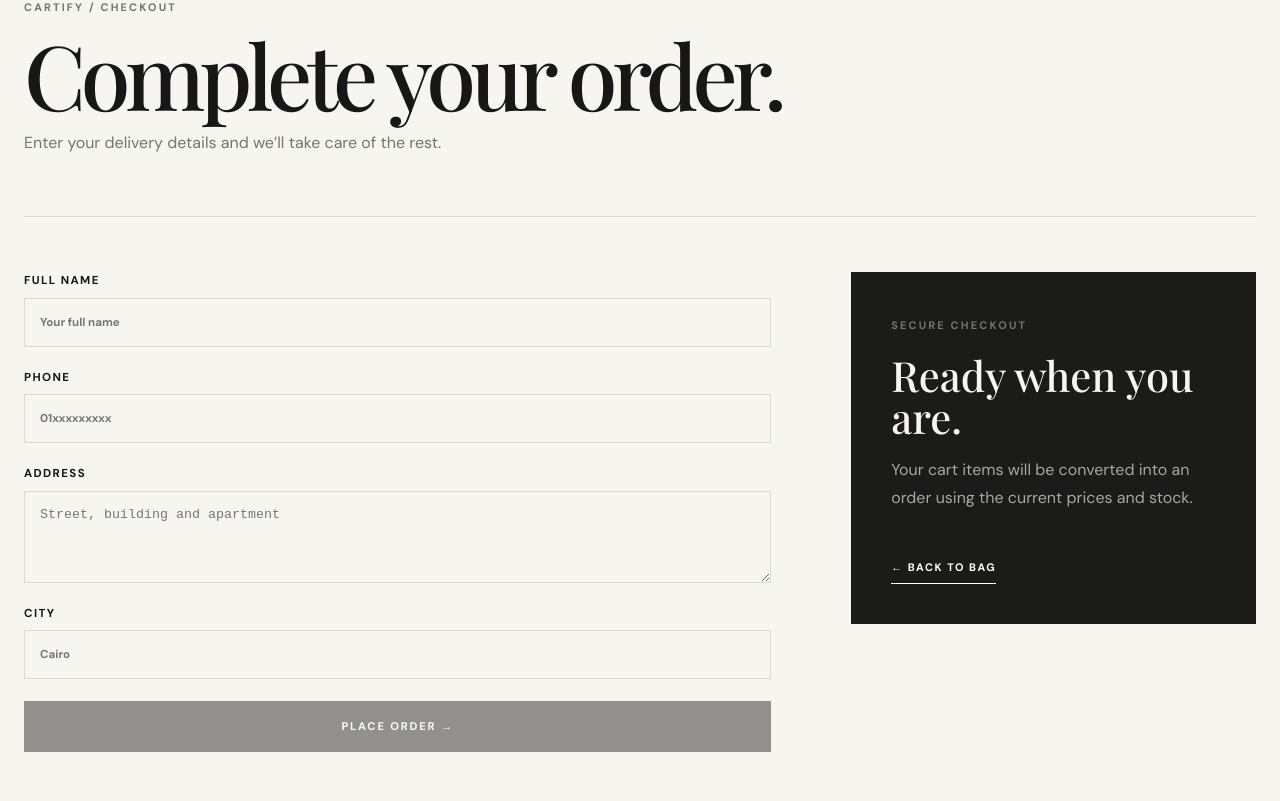
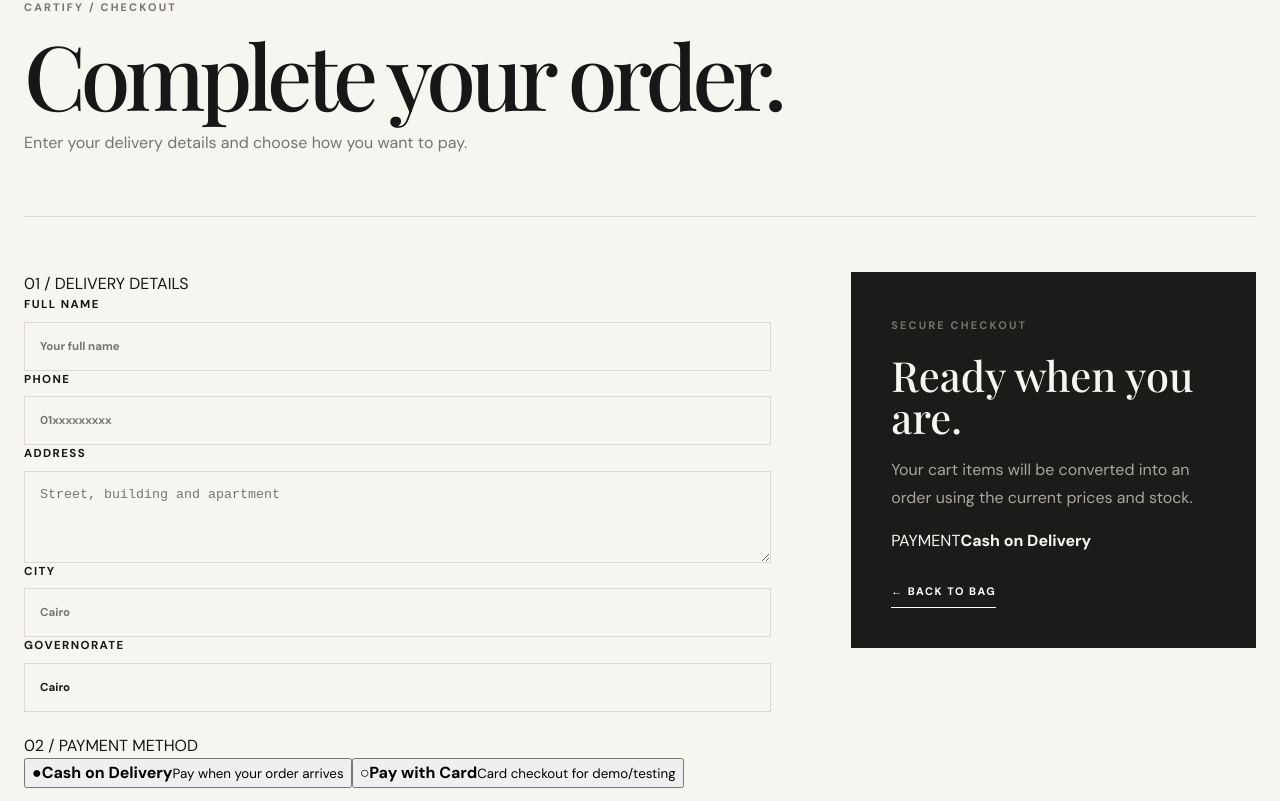
Before and after one commit to ToPaK1/Cartify, an Angular app in the folder frontend/: page /checkout in a window 1280 px wide. Shown: the part 179-980 px from the top of the page. Built offline with nearby package versions, Linux system fonts and the light colour scheme; sample sign-in values are in the browser's storage.

Commit message:
Add payment method selection to checkout UI

```diff
--- a/frontend/src/app/pages/checkout/checkout.html
+++ b/frontend/src/app/pages/checkout/checkout.html
@@ -1 +1,73 @@
-<main class="checkout-page container"><div class="intro"><span class="eyebrow">CARTIFY / CHECKOUT</span><h1>Complete your order.</h1><p>Enter your delivery details and we’ll take care of the rest.</p></div><div class="checkout-layout"><form class="form-card" [formGroup]="form" (ngSubmit)="submit()"><label>Full name<input formControlName="full_name" placeholder="Your full name"></label><label>Phone<input formControlName="phone" placeholder="01xxxxxxxxx"></label><label>Address<textarea formControlName="address" rows="4" placeholder="Street, building and apartment"></textarea></label><label>City<input formControlName="city" placeholder="Cairo"></label>@if(error){<div class="error">{{error}}</div>}<button class="submit" type="submit" [disabled]="loading() || form.invalid">{{loading() ? 'PLACING ORDER…' : 'PLACE ORDER →'}}</button></form><aside><span class="eyebrow">SECURE CHECKOUT</span><h2>Ready when you are.</h2><p>Your cart items will be converted into an order using the current prices and stock.</p><a routerLink="/cart">← BACK TO BAG</a></aside></div></main>
+<main class="checkout-page container">
+  <div class="intro">
+    <span class="eyebrow">CARTIFY / CHECKOUT</span>
+    <h1>Complete your order.</h1>
+    <p>Enter your delivery details and choose how you want to pay.</p>
+  </div>
+
+  <div class="checkout-layout">
+    <form class="form-card" [formGroup]="form" (ngSubmit)="submit()">
+      <section class="section">
+        <span class="section-title">01 / DELIVERY DETAILS</span>
+        <div class="fields">
+          <label>Full name<input formControlName="full_name" placeholder="Your full name"></label>
+          <label>Phone<input formControlName="phone" placeholder="01xxxxxxxxx"></label>
+          <label class="full">Address<textarea formControlName="address" rows="4" placeholder="Street, building and apartment"></textarea></label>
+          <label>City<input formControlName="city" placeholder="Cairo"></label>
+          <label>Governorate<input formControlName="governorate" placeholder="Cairo"></label>
+        </div>
+      </section>
+
+      <section class="section payment-section">
+        <span class="section-title">02 / PAYMENT METHOD</span>
+
+        <div class="payment-options">
+          <button type="button" class="payment-option" [class.selected]="paymentMethod() === 'COD'" (click)="selectPayment('COD')">
+            <span class="radio">{{ paymentMethod() === 'COD' ? '●' : '○' }}</span>
+            <span><strong>Cash on Delivery</strong><small>Pay when your order arrives</small></span>
+          </button>
+
+          <button type="button" class="payment-option" [class.selected]="paymentMethod() === 'MockCard'" (click)="selectPayment('MockCard')">
+            <span class="radio">{{ paymentMethod() === 'MockCard' ? '●' : '○' }}</span>
+            <span><strong>Pay with Card</strong><small>Card checkout for demo/testing</small></span>
+          </button>
+        </div>
+
+        @if (paymentMethod() === 'MockCard') {
+          <div class="card-fields">
+            <label class="full">Card number
+              <input formControlName="card_number" inputmode="numeric" maxlength="16" placeholder="1234 5678 9012 3456">
+            </label>
+            <label class="full">Name on card
+              <input formControlName="card_name" placeholder="CARDHOLDER NAME">
+            </label>
+            <label>Expiry date
+              <input formControlName="expiry" maxlength="5" placeholder="MM/YY">
+            </label>
+            <label>CVV
+              <input formControlName="cvv" inputmode="numeric" maxlength="4" placeholder="123">
+            </label>
+          </div>
+          <p class="demo-note">Demo card payment: no real charge is made.</p>
+        }
+      </section>
+
+      @if(error){<div class="error">{{error}}</div>}
+
+      <button class="submit" type="submit" [disabled]="loading() || form.invalid">
+        {{ loading() ? 'PLACING ORDER…' : (paymentMethod() === 'COD' ? 'PLACE COD ORDER →' : 'PAY WITH CARD →') }}
+      </button>
+    </form>
+
+    <aside>
+      <span class="eyebrow">SECURE CHECKOUT</span>
+      <h2>Ready when you are.</h2>
+      <p>Your cart items will be converted into an order using the current prices and stock.</p>
+      <div class="payment-summary">
+        <span>PAYMENT</span>
+        <strong>{{ paymentMethod() === 'COD' ? 'Cash on Delivery' : 'Card' }}</strong>
+      </div>
+      <a routerLink="/cart">← BACK TO BAG</a>
+    </aside>
+  </div>
+</main>
```
